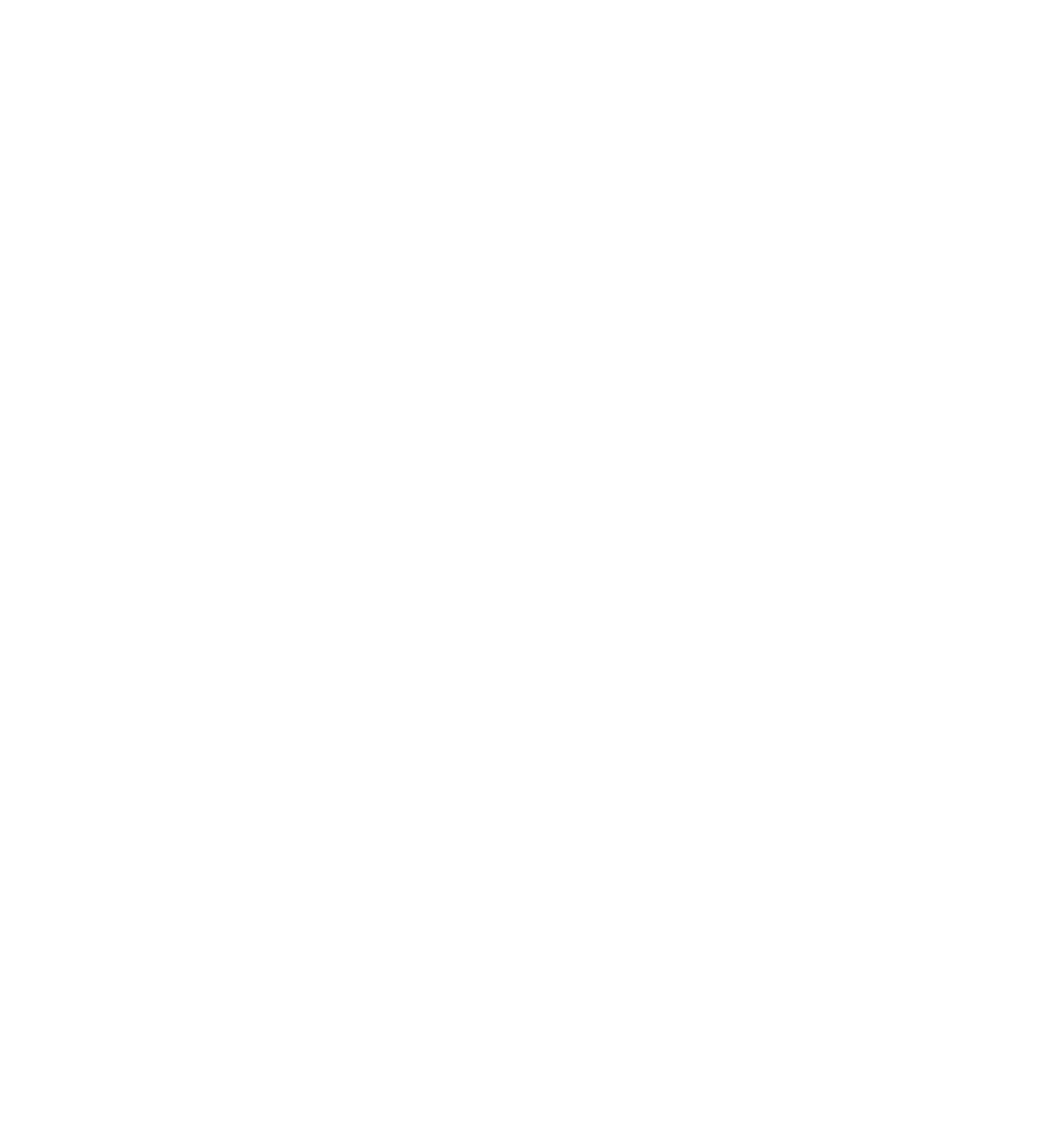
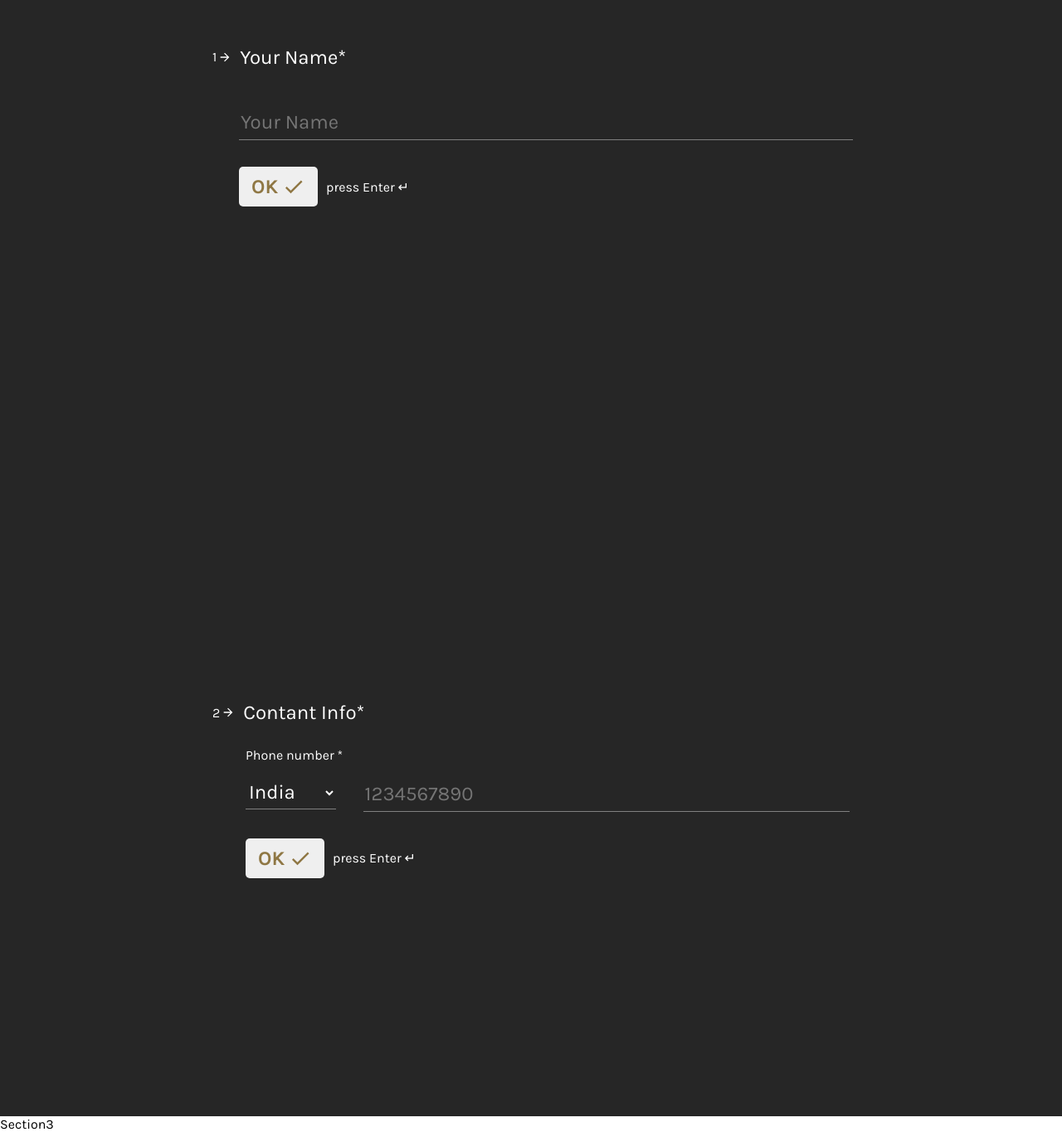
Before and after one commit to arvindbatham/Form, a React (Create React App) app: page / in a window 1280 px wide. Shown: the part 1054-2419 px from the top of the page at 83% size. Before the commit the page ends 800 px from the top, so only its background shows below. Built offline with nearby package versions, Linux system fonts and the light colour scheme.

Commit message:
working on section2

```diff
--- a/src/App.js
+++ b/src/App.js
@@ -1,10 +1,11 @@
 import "./App.css";
 import "./components/sections/Sections.scss";
 import LandingPage from "./components/sections/LandingPage";
-
+import Form from "./components/sections/Form";
 function App() {
   return <div className="App">
     <LandingPage />
+    <Form />
   </div>;
 }
 
--- /dev/null
+++ b/src/components/sections/Form.js
@@ -0,0 +1,19 @@
+import React from "react";
+import Section2 from "./Section2";
+import Section1 from "./Section1";
+import Section3 from "./Section3";
+
+function Form() {
+  return (
+    <>
+          <form id="form">
+              <Section1 />
+              <Section2 />
+              <Section3 />
+
+      </form>
+    </>
+  );
+}
+
+export default Form;
--- a/src/components/sections/Section1.js
+++ b/src/components/sections/Section1.js
@@ -0,0 +1,51 @@
+import React from "react";
+import ArrowForwardIcon from "@mui/icons-material/ArrowForward";
+import CheckIcon from "@mui/icons-material/Check";
+
+function Section1() {
+  return (
+    <div id="section1" className="section1">
+      <div className="main">
+        <div className="heading">
+          <div className="one">
+            <p>1</p>
+            <ArrowForwardIcon
+              style={{
+                fontSize: "16px",
+              }}
+            />
+          </div>
+          <div className="two"> Your Name* </div>
+        </div>
+        <div className="content">
+          <input
+            type="text"
+            id="name"
+            name="name"
+            className="name"
+            placeholder="Your Name"
+            required
+          />
+
+          <div className="second">
+            <div className="button-box">
+              <button>
+                <span>OK</span>{" "}
+                <CheckIcon
+                  style={{
+                    fontSize: "28px",
+                  }}
+                />
+              </button>
+            </div>
+            <span>
+              press <stron>Enter ↵</stron>
+            </span>
+          </div>
+        </div>
+      </div>
+    </div>
+  );
+}
+
+export default Section1;
--- a/src/components/sections/Section2.js
+++ b/src/components/sections/Section2.js
@@ -0,0 +1,66 @@
+import React from "react";
+import ArrowForwardIcon from "@mui/icons-material/ArrowForward";
+import CheckIcon from "@mui/icons-material/Check";
+
+function Section2() {
+  const handleKeyPress = (event) => {
+    if (event.key === "Enter") {
+    }
+  };
+
+  return (
+    <div className="section2" id="section2">
+      <div className="main">
+        <div className="heading">
+          <div className="one">
+            <p>2</p>
+            <ArrowForwardIcon
+              style={{
+                fontSize: "16px",
+              }}
+            />
+          </div>
+
+          <div className="two"> Contant Info* </div>
+        </div>
+        <div className="content">
+          <p className="input-text">Phone number *</p>
+          <div className="container">
+            <div className="input-field">
+              <select id="countries" name="countries" className="countries">
+                <option value="IND">India</option>
+                <option value="USA">USA</option>
+              </select>
+              <input
+                type="text"
+                id="phone"
+                name="phone"
+                className="phone"
+                placeholder="1234567890"
+                required
+                onKeyPress={handleKeyPress}
+              />
+            </div>
+            <div className="second">
+              <div className="button-box">
+                <button>
+                  <span>OK</span>{" "}
+                  <CheckIcon
+                    style={{
+                      fontSize: "28px",
+                    }}
+                  />
+                </button>
+              </div>
+              <span>
+                press <stron>Enter ↵</stron>
+              </span>
+            </div>
+          </div>
+        </div>
+      </div>
+    </div>
+  );
+}
+
+export default Section2;
--- a/src/components/sections/Section3.js
+++ b/src/components/sections/Section3.js
@@ -0,0 +1,9 @@
+import React from 'react'
+
+function Section3() {
+  return (
+    <div>Section3</div>
+  )
+}
+
+export default Section3
--- a/src/components/sections/Sections.scss
+++ b/src/components/sections/Sections.scss
@@ -50,3 +50,181 @@
     }
   }
 }
+
+#section1 {
+  background-color: #262626;
+  height: 100vh;
+  display: flex;
+  align-items: center;
+  justify-content: center;
+
+  .main {
+    width: 60%;
+    color: white;
+
+    .heading {
+      display: flex;
+      align-items: center;
+      gap: 10px;
+      .one {
+        display: flex;
+        align-items: center;
+        gap: 2px;
+      }
+      .two {
+        font-size: 24px;
+      }
+    }
+
+    .content {
+      margin-left: 32px;
+
+      .name {
+        height: 40px;
+        width: 100%;
+        background: transparent;
+        color: white;
+        border: none;
+        border-bottom: 1px solid gray;
+        font-size: 24px;
+        margin-top: 2rem;
+      }
+      .second {
+        display: flex;
+        gap: 10px;
+        align-items: center;
+        margin-top: 2rem;
+
+        .button-box {
+          button {
+            outline: none;
+            border: none;
+            font-size: 24px;
+            padding: 10px 15px;
+            font-weight: bold;
+            border-radius: 5px;
+            color: #8f7744;
+            display: flex;
+            align-items: center;
+            gap: 5px;
+          }
+        }
+      }
+
+      .name:focus {
+        outline: none;
+        border-bottom: 1px solid white;
+      }
+    }
+  }
+}
+
+#section2 {
+  background-color: #262626;
+  height: 100vh;
+  display: flex;
+  align-items: center;
+  justify-content: center;
+
+  .main {
+    width: 60%;
+    color: white;
+
+    .heading {
+      display: flex;
+      align-items: center;
+      gap: 10px;
+      .one {
+        display: flex;
+        align-items: center;
+        gap: 2px;
+      }
+      .two {
+        font-size: 24px;
+      }
+    }
+    .content {
+      margin-left: 40px;
+
+      .container {
+        .input-field {
+          display: flex;
+          justify-content: space-between;
+
+          .countries {
+            width: 15%;
+            height: 40px;
+            background: transparent;
+            color: white;
+            border: none;
+            border-bottom: 1px solid gray;
+            font-size: 24px;
+
+            option {
+              background-color: #262626;
+              color: white;
+              border-radius: 0%;
+            }
+            option:hover {
+              background-color: red !important;
+            }
+          }
+          .phone {
+            height: 40px;
+            width: 80%;
+            background: transparent;
+            color: white;
+            border: none;
+            border-bottom: 1px solid gray;
+            font-size: 24px;
+          }
+
+          .countries:focus,
+          .phone:focus {
+            border: none;
+            outline: none;
+            border-bottom: 1px solid white;
+          }
+        }
+        .second {
+          display: flex;
+          gap: 10px;
+          align-items: center;
+          margin-top: 2rem;
+
+          .button-box {
+            button {
+              outline: none;
+              border: none;
+              font-size: 24px;
+              padding: 10px 15px;
+              font-weight: bold;
+              border-radius: 5px;
+              color: #8f7744;
+              display: flex;
+              align-items: center;
+              gap: 5px;
+            }
+          }
+        }
+      }
+    }
+  }
+}
+
+#section3 {
+  background-color: #262626;
+  height: 100vh;
+  display: flex;
+  align-items: center;
+  justify-content: center;
+
+  .main{
+     width: 60%;
+    color: white;
+
+    .heading{
+
+    }
+  }
+}
```
